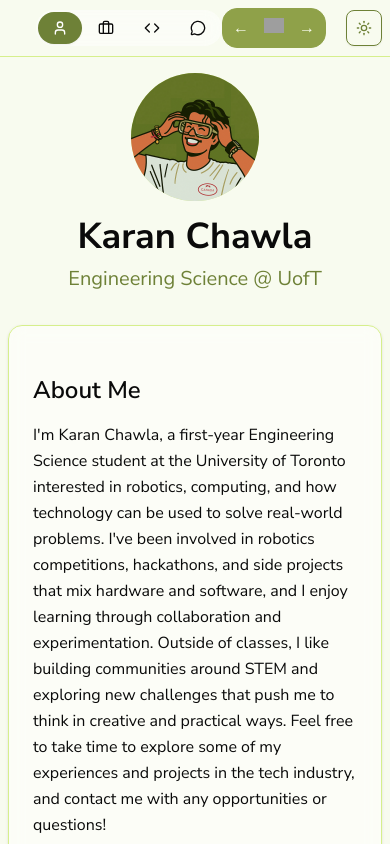
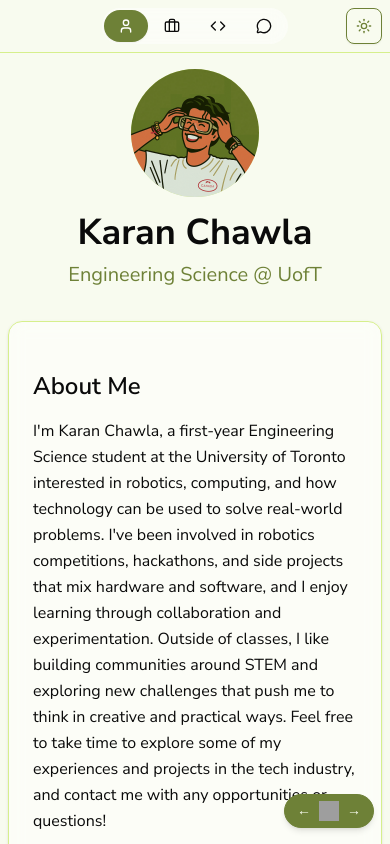
Before and after one commit to KaranChawlaD/Personal-Website-V2, a Next.js app: page / in a window 390 px wide. Shown: the top 844 px of the page. Built offline with nearby package versions, Linux system fonts and the light colour scheme; grey boxes are pictures that could not be loaded.

Commit message:
fix: mobile navbar

```diff
--- a/app/page.tsx
+++ b/app/page.tsx
@@ -391,7 +391,7 @@ export default function PersonalWebsite() {
 
   return (
     <div
-      className={`min-h-screen transition-colors duration-500 ${
+      className={`min-h-screen overflow-x-hidden transition-colors duration-500 ${
         isDark ? "bg-background" : "bg-background"
       }`}
     >
@@ -436,22 +436,6 @@ export default function PersonalWebsite() {
             </div>
 
             <div className="flex-1 flex justify-end items-center">
-              <div style={{
-                display: 'flex',
-                alignItems: 'center',
-                gap: '15px',
-                backgroundColor: '#8fa149',
-                padding: '7px 10px',
-                borderRadius: '15px',
-                border: '1px solid #8fa149',
-                marginRight: '20px'
-              }}>
-                  <a href='https://WebRing.skule.ca/#https://www.karan-chawla.com/?nav=prev' style={{ color: '#f8fbef', textDecoration: 'none', fontSize: '1rem' }}>←</a>
-              <a href='https://WebRing.skule.ca/#https://www.karan-chawla.com/' target='_blank' className="md:w-[24px] md:h-[24px] w-[20px] h-[20px]">
-              <img src='https://WebRing.skule.ca/img/icon.svg' alt='SKULE WebRing' />
-              </a>
-              <a href='https://WebRing.skule.ca/#https://www.karan-chawla.com/?nav=next' style={{ color: '#f8fbef', textDecoration: 'none', fontSize: '1rem' }}>→</a>
-              </div>
               <ThemeToggle isDark={isDark} onToggle={toggleTheme} />
             </div>
           </div>
@@ -464,6 +448,39 @@ export default function PersonalWebsite() {
           {renderContent()}
         </div>
       </main>
+
+      {/* WebRing - fixed bottom-right so it doesn't crowd the navbar, even on mobile */}
+      <div
+        className="fixed bottom-4 right-4 z-40"
+        style={{ position: "fixed", bottom: "1rem", right: "1rem" }}
+      >
+        <div className="flex items-center gap-2 rounded-full border border-primary bg-primary text-background px-3 py-1.5 shadow-md">
+          <a
+            href="https://WebRing.skule.ca/#https://www.karan-chawla.com/?nav=prev"
+            className="text-sm leading-none hover:underline"
+          >
+            ←
+          </a>
+          <a
+            href="https://WebRing.skule.ca/#https://www.karan-chawla.com/"
+            target="_blank"
+            rel="noopener noreferrer"
+            className="flex items-center justify-center w-5 h-5 md:w-6 md:h-6"
+          >
+            <img
+              src="https://WebRing.skule.ca/img/icon.svg"
+              alt="SKULE WebRing"
+              className="w-full h-full"
+            />
+          </a>
+          <a
+            href="https://WebRing.skule.ca/#https://www.karan-chawla.com/?nav=next"
+            className="text-sm leading-none hover:underline"
+          >
+            →
+          </a>
+        </div>
+      </div>
     </div>
   );
 }
```
